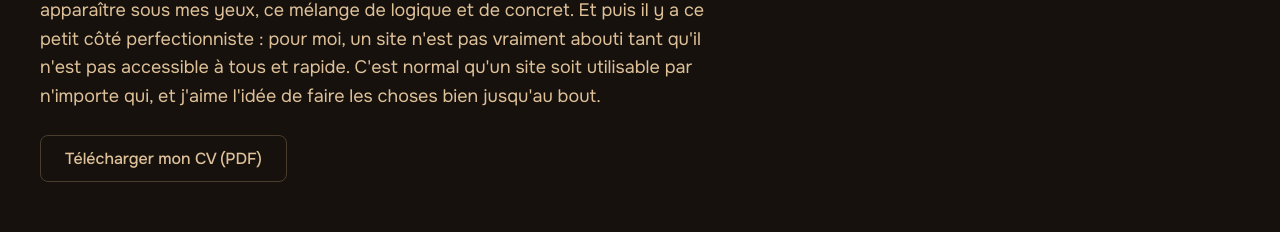
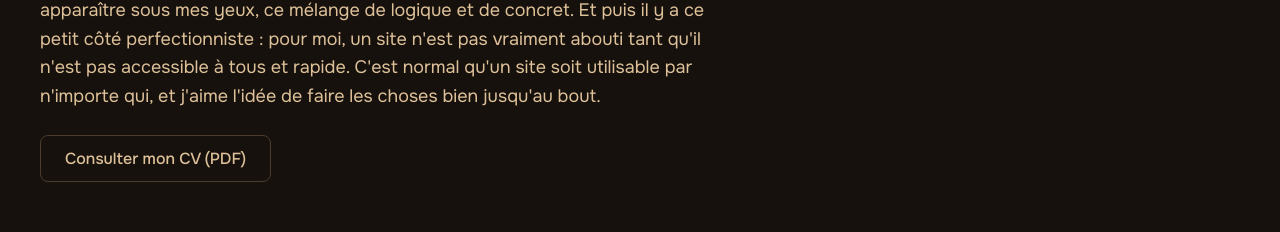
Before and after one commit to Floane/Portfolio, a React (Vite) app: page / in a window 1280 px wide. Shown: the part 974-1206 px from the top of the page. Built offline with nearby package versions, Linux system fonts and the light colour scheme; a web font is replaced by a local one.

Commit message:
fix: correction récupération et affichage du CV

```diff
--- a/src/sections/About/About.jsx
+++ b/src/sections/About/About.jsx
@@ -19,8 +19,12 @@ function About() {
                     C'est normal qu'un site soit utilisable par n'importe qui, et j'aime l'idée de faire les choses bien jusqu'au bout.
                 </p>
 
-                <a href="/public/cv-floane-varathen.pdf" download>
-                    <Button variant="secondary">Télécharger mon CV (PDF)</Button>
+                <a
+                    href="/cv-floane-varathen.pdf"
+                    target="_blank"
+                    rel="noopener noreferrer"
+                >
+                    <Button variant="secondary">Consulter mon CV (PDF)</Button>
                 </a>
             </div>
         </section>
```
